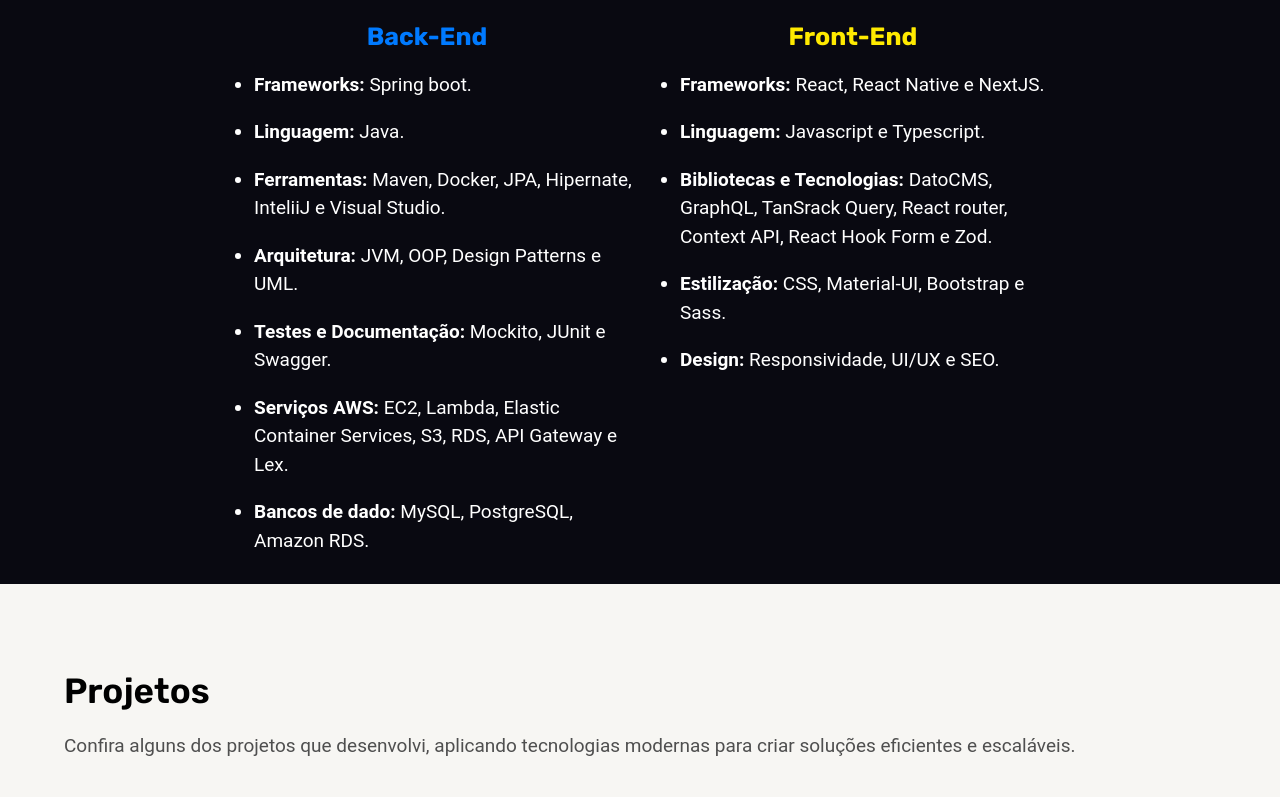
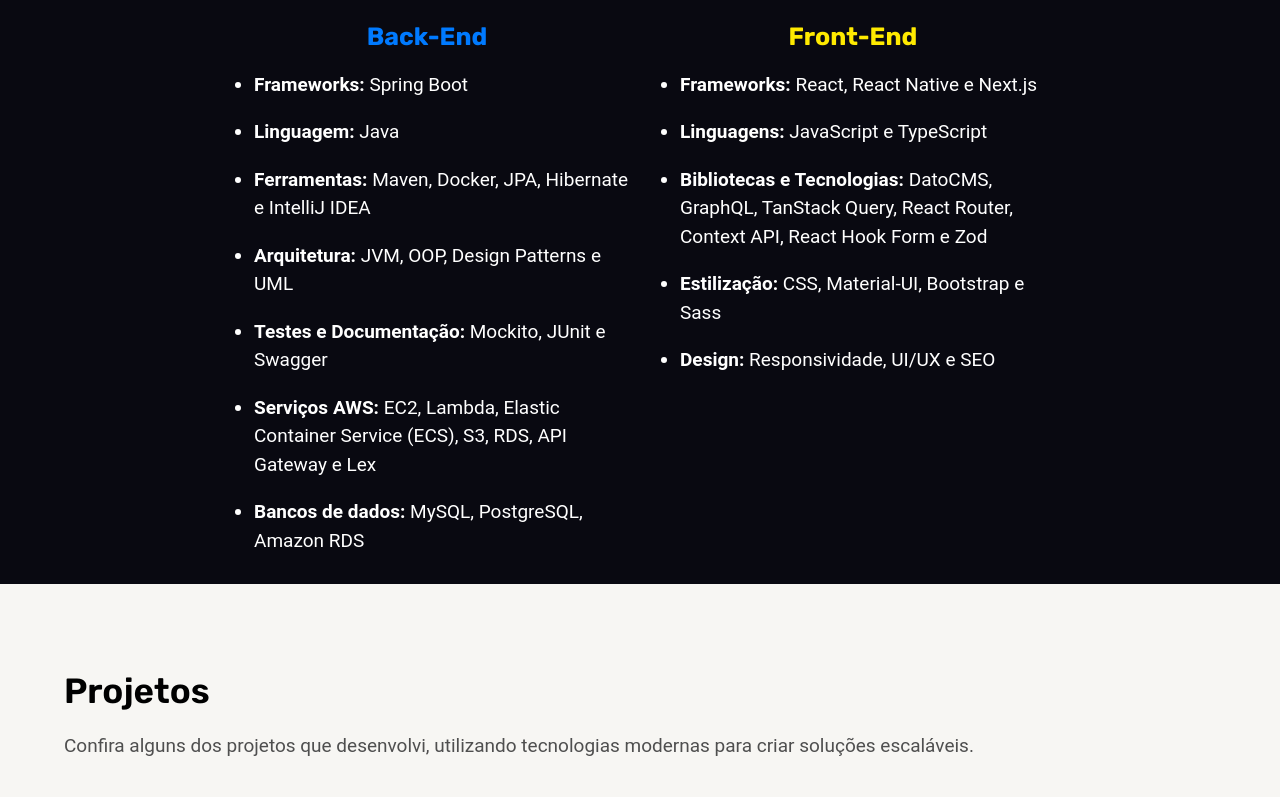
Before and after one commit to Josuel-Junior/newPortfolio, a React (Vite) app: page / in a window 1280 px wide. Shown: the part 1743-2540 px from the top of the page. Built offline with nearby package versions, Linux system fonts and the light colour scheme.

Commit message:
improve list formatting and consistency

```diff
--- a/src/pages/Contact/Contact.tsx
+++ b/src/pages/Contact/Contact.tsx
@@ -109,10 +109,7 @@
               }}
             >
               <Typography variant="body2" sx={{ my: "15px" }}>
-                Se você está em busca de um desenvolvedor comprometido e focado
-                em soluções eficientes, estou à disposição! Entre em contato
-                para conversarmos sobre como posso contribuir para o seu projeto
-                ou equipe.
+              Se você procura um desenvolvedor comprometido e focado em soluções eficientes, estou pronto para agregar valor à sua equipe! Vamos conversar sobre como posso contribuir para o seu time.
               </Typography>
 
               <Grid2 size={6} sx={{ background: "" }}>
--- a/src/pages/Projects/SectionProjects.tsx
+++ b/src/pages/Projects/SectionProjects.tsx
@@ -24,8 +24,8 @@
         </Fade>
         <Fade>
           <Typography>
-            Confira alguns dos projetos que desenvolvi, aplicando tecnologias
-            modernas para criar soluções eficientes e escaláveis.
+            Confira alguns dos projetos que desenvolvi, utilizando tecnologias
+            modernas para criar soluções escaláveis.
           </Typography>
         </Fade>
       </Container>
--- a/src/shared/components/NavBar.tsx
+++ b/src/shared/components/NavBar.tsx
@@ -80,7 +80,7 @@
         </Box>
       ) : (
         <Toolbar>
-  <Tabs sx={{ marginLeft: "auto" }} value={0}>
+          <Tabs sx={{ marginLeft: "auto", color: "red" }} value={false}>
             {navigateDrawer.map((itensMenu: navigateDrawer, index: number) => (
               <Tab
                 key={index}
@@ -91,7 +91,6 @@
             ))}
           </Tabs>
         </Toolbar>
-
       )}
     </AppBar>
   );
--- a/src/shared/theme/Light.tsx
+++ b/src/shared/theme/Light.tsx
@@ -20,6 +20,7 @@
       paper: "#ffffff",
     },
   },
+
   typography: {
     fontFamily: [
       "Roboto",
@@ -82,4 +83,5 @@
       color: "#4f4f4f",
     },
   },
+
 });
--- a/src/shared/utils/constants/listTechnologies.tsx
+++ b/src/shared/utils/constants/listTechnologies.tsx
@@ -1,56 +1,55 @@
 export const listBackEnd = [
   {
     title: "Frameworks:",
-    description: "Spring boot.",
+    description: "Spring Boot",
   },
   {
     title: "Linguagem:",
-    description: "Java.",
+    description: "Java",
   },
   {
     title: "Ferramentas:",
-    description: "Maven, Docker, JPA, Hipernate, InteliiJ e Visual Studio.",
+    description: "Maven, Docker, JPA, Hibernate e IntelliJ IDEA",
   },
   {
     title: "Arquitetura:",
-    description: "JVM, OOP, Design Patterns e UML.",
+    description: "JVM, OOP, Design Patterns e UML",
   },
   {
     title: "Testes e Documentação:",
-    description: "Mockito, JUnit e Swagger.",
+    description: "Mockito, JUnit e Swagger",
   },
   {
     title: "Serviços AWS:",
     description:
-      "EC2, Lambda, Elastic Container Services, S3, RDS, API Gateway e Lex.",
+      "EC2, Lambda, Elastic Container Service (ECS), S3, RDS, API Gateway e Lex",
   },
-
   {
-    title: "Bancos de dado:",
-    description: "MySQL, PostgreSQL, Amazon RDS.",
+    title: "Bancos de dados:",
+    description: "MySQL, PostgreSQL, Amazon RDS",
   },
 ];
 
 export const listFrontEnd = [
   {
     title: "Frameworks:",
-    description: "React, React Native e NextJS.",
+    description: "React, React Native e Next.js",
   },
   {
-    title: "Linguagem:",
-    description: "Javascript e Typescript.",
+    title: "Linguagens:",
+    description: "JavaScript e TypeScript",
   },
   {
     title: "Bibliotecas e Tecnologias:",
     description:
-      "DatoCMS, GraphQL, TanSrack Query, React router, Context API, React Hook Form e Zod.",
+      "DatoCMS, GraphQL, TanStack Query, React Router, Context API, React Hook Form e Zod",
   },
   {
     title: "Estilização:",
-    description: "CSS, Material-UI, Bootstrap e Sass.",
+    description: "CSS, Material-UI, Bootstrap e Sass",
   },
   {
     title: "Design:",
-    description: "Responsividade, UI/UX e SEO.",
+    description: "Responsividade, UI/UX e SEO",
   },
 ];
```
Lines whose indentation alone changed are shown as unchanged.
